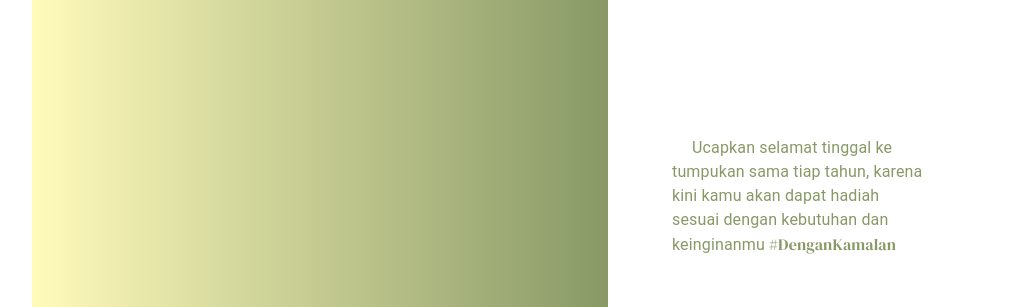
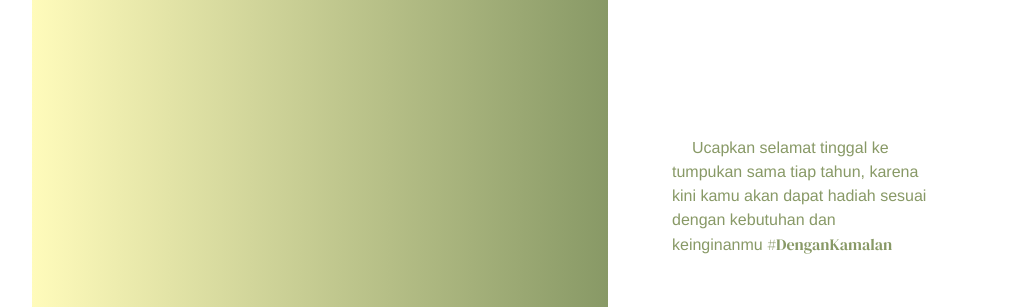
Before and after one commit to sierraleonez/kamalan-client, a Next.js app: page / in a window 1280 px wide. Shown: the part 1120-1427 px from the top of the page, without its empty margins (128-1151 px from the left). Built offline with nearby package versions, Linux system fonts and the light colour scheme.

Commit message:
feat: create MUI theme provide and add default font

```diff
--- a/src/app/layout.tsx
+++ b/src/app/layout.tsx
@@ -1,22 +1,25 @@
-import './globals.css'
-import type { Metadata } from 'next'
-import { DM_Serif_Display } from 'next/font/google'
+import ClientThemeProvider from "@/components/providers/theme/theme.provider";
+import "./globals.css";
+import type { Metadata } from "next";
+import { DM_Serif_Display } from "next/font/google";
 
-const DefaultFont = DM_Serif_Display({ subsets: ['latin'], weight: '400' })
+const DefaultFont = DM_Serif_Display({ subsets: ["latin"], weight: "400" });
 
 export const metadata: Metadata = {
-  title: 'Kamalan',
-  description: 'Generated by create next app',
-}
+  title: "Kamalan",
+  description: "Generated by create next app",
+};
 
 export default function RootLayout({
   children,
 }: {
-  children: React.ReactNode
+  children: React.ReactNode;
 }) {
   return (
     <html lang="en">
-      <body className={DefaultFont.className}>{children}</body>
+      <ClientThemeProvider>
+        <body className={DefaultFont.className}>{children}</body>
+      </ClientThemeProvider>
     </html>
-  )
+  );
 }
--- /dev/null
+++ b/src/components/providers/theme/theme.provider.tsx
@@ -0,0 +1,26 @@
+"use client";
+import { ThemeProvider, createTheme, responsiveFontSizes } from "@mui/material";
+import { DM_Serif_Display } from "next/font/google";
+const DM_Serif_Normal = DM_Serif_Display({ subsets: ["latin"], weight: "400" });
+const DM_Serif_Italic = DM_Serif_Display({
+  subsets: ["latin"],
+  weight: "400",
+  style: "italic",
+});
+let theme = createTheme({
+  typography: {
+    fontFamily: [
+      "Helvetica Neue",
+      DM_Serif_Normal.style.fontFamily,
+      DM_Serif_Italic.style.fontFamily,
+    ].join(","),
+  },
+});
+theme = responsiveFontSizes(theme)
+export default function ClientThemeProvider({
+  children,
+}: {
+  children: React.ReactNode;
+}) {
+  return <ThemeProvider theme={theme}>{children}</ThemeProvider>;
+}
```
